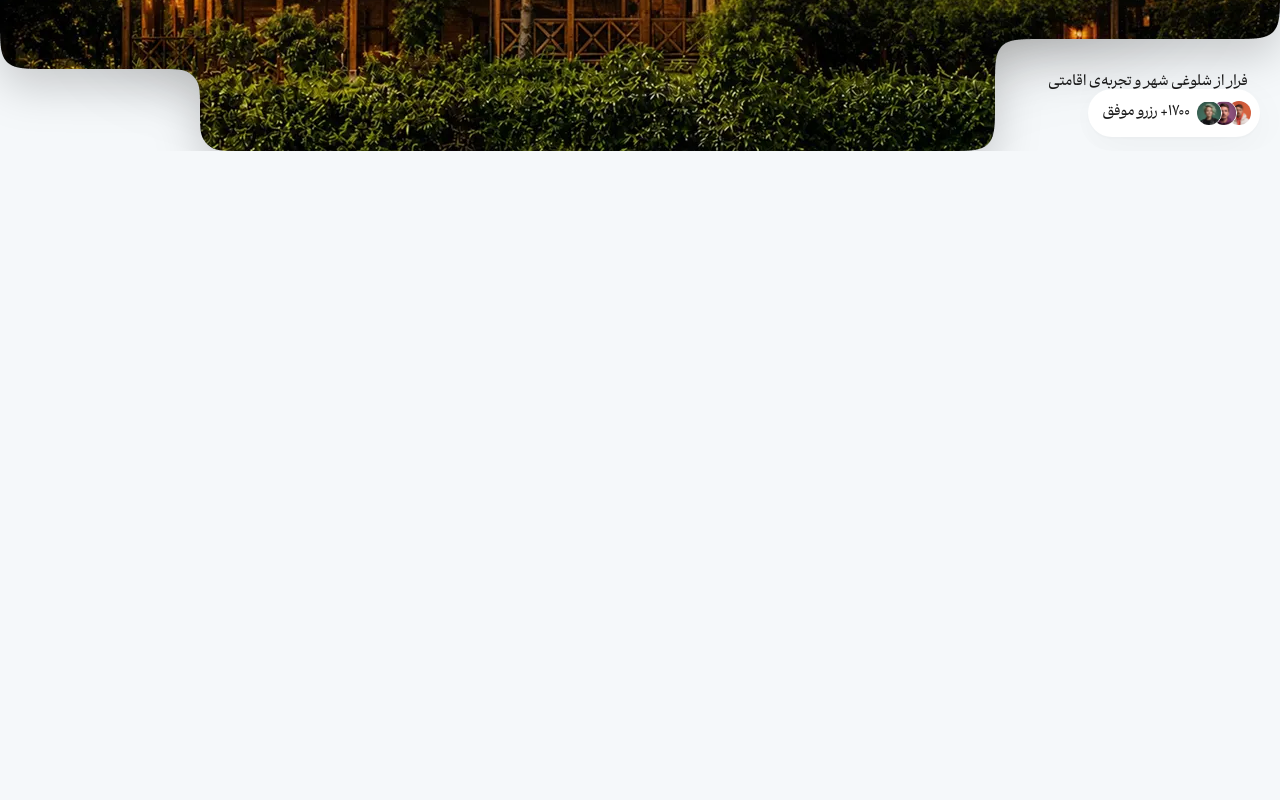
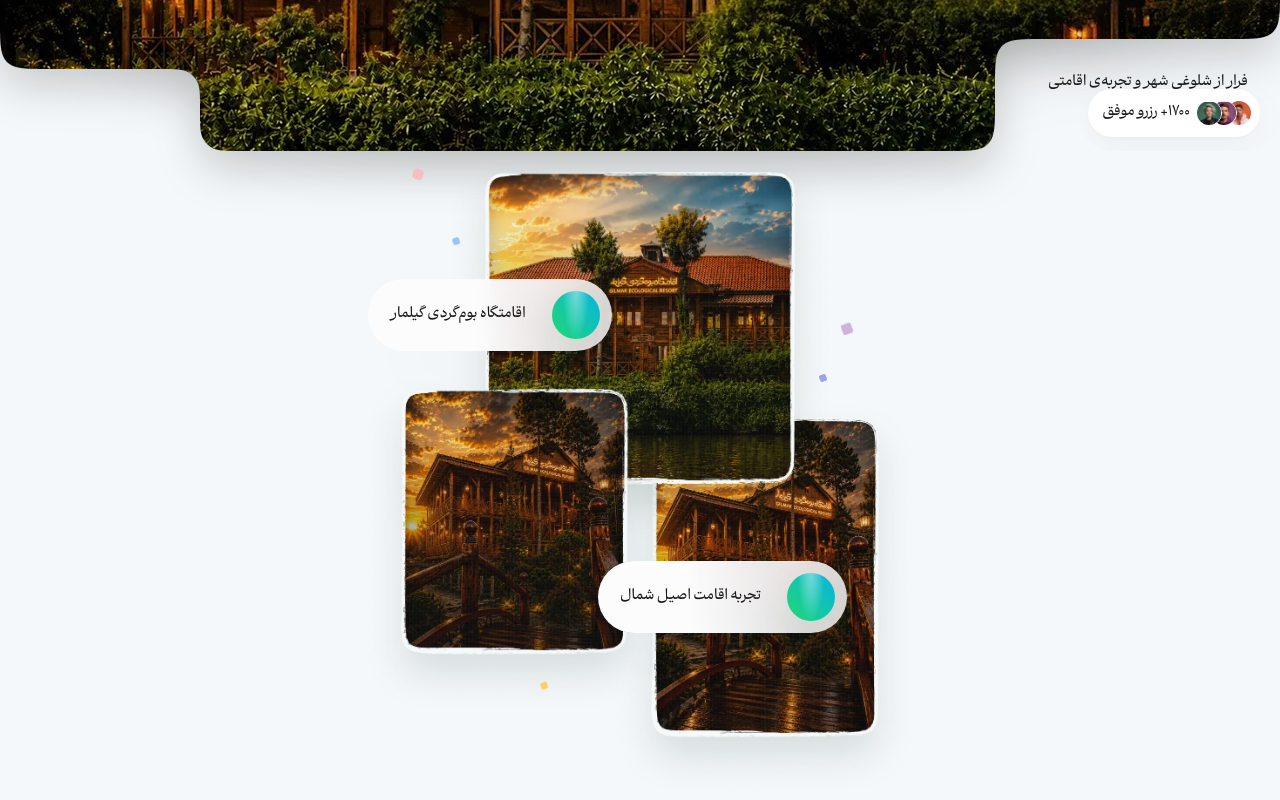
Before and after one commit to zana-abdi2002/gilmar-test, a Next.js app: page / in a window 1280 px wide. Shown: the part 782-1582 px from the top of the page. Before the commit the page ends 933 px from the top, so only its background shows below. Built offline with nearby package versions, Linux system fonts and the light colour scheme; what @mui/material-nextjs would draw is missing.

Commit message:
feat: add AboutUs section with collage and floating info pills

```diff
--- a/messages/fa.json
+++ b/messages/fa.json
@@ -31,5 +31,12 @@
     "openMenu": "باز کردن فهرست",
     "primaryNavigation": "ناوبری اصلی",
     "suites": "سوئیت‌ها و اقامتگاه"
+  },
+  "AboutUs": {
+    "Collage": {
+      "imageAlt": "تصویر اقامتگاه بوم‌گردی گیلمار در میان طبیعت شمال",
+      "resortName": "اقامتگاه بوم‌گردی گیلمار",
+      "natureCaption": "تجربه اقامت اصیل شمال"
+    }
   }
 }
--- a/src/app/globals.css
+++ b/src/app/globals.css
@@ -18,6 +18,10 @@
   --hero-gallery-shadow-hover: rgb(0 0 0 / 0.24);
   --hero-reservations-shadow:
     0 2px 2px rgb(0 0 0 / 0.02), 0 10px 41px rgb(0 0 0 / 0.04);
+  --floating-pill-start: #fcfcfd;
+  --floating-pill-end: rgb(252 252 253 / 0.83);
+  --floating-pill-shadow: 0 40px 64px -32px rgb(15 15 15 / 0.1);
+  --floating-pill-icon-shadow: 0 24px 48px rgb(0 46 37 / 0.12);
 }
 
 @theme inline {
@@ -31,6 +35,9 @@
 
   --color-primary-start: var(--primary-start);
   --color-primary-end: var(--primary-end);
+
+  --shadow-floating-pill: var(--floating-pill-shadow);
+  --shadow-floating-pill-icon: var(--floating-pill-icon-shadow);
 
   --color-primary-soft: var(--primary-soft);
 
@@ -80,3 +87,11 @@ body {
       var(--primary-end) 121.29%
     );
 }
+
+@utility bg-floating-pill {
+  background-image: linear-gradient(
+    83.59deg,
+    var(--floating-pill-start) 36.52%,
+    var(--floating-pill-end) 98.8%
+  );
+}
--- a/src/app/page.tsx
+++ b/src/app/page.tsx
@@ -1,10 +1,12 @@
+import AboutUsSection from "@/features/home/about-us-section/components/AboutUsSection";
 import HeroSection from "@/features/home/hero-section/HeroSection";
 
 export default function Home() {
   return (
     <main className="pt-10">
       <HeroSection />
-      {/*<AboutSection />
+      <AboutUsSection />
+      {/*
         <ServicesSection />
         <ResidencesSection />
         <PackagesSection />
--- /dev/null
+++ b/src/features/home/about-us-section/components/AboutUsCollage.tsx
@@ -0,0 +1,47 @@
+import { useTranslations } from "next-intl";
+import Image from "next/image";
+import AboutUseCollageImg from "../assets/about-us-collage.webp";
+import FloatingInfoPill from "./FloatingInfoPill";
+
+function AboutUsCollage() {
+  const t = useTranslations("AboutUs.Collage");
+
+  return (
+    <figure
+      className="dir-ltr relative mx-auto aspect-[582/649] w-full max-w-[582px]"
+      aria-labelledby="about-us-collage-caption"
+    >
+      <Image
+        src={AboutUseCollageImg}
+        alt={t("imageAlt")}
+        fill
+        priority
+        sizes="(min-width: 640px) 582px, calc(100vw - 2rem)"
+        className="object-contain"
+      />
+
+      {/* Resort information pill */}
+      <figcaption
+        id="about-us-collage-caption"
+        className="absolute end-[3.2646%] top-[19.7226%] [aspect-ratio:244/72] w-[41.9244%] max-w-[244px]"
+      >
+        <FloatingInfoPill
+          label={t("resortName")}
+          icon={null}
+          className="h-full max-w-none"
+        />
+      </figcaption>
+
+      {/* Nature information pill */}
+      <div className="absolute end-[42.7835%] top-[63.1741%] [aspect-ratio:249/72] w-[42.7835%] max-w-[249px]">
+        <FloatingInfoPill
+          label={t("natureCaption")}
+          icon={null}
+          className="h-full max-w-none"
+        />
+      </div>
+    </figure>
+  );
+}
+
+export default AboutUsCollage;
--- /dev/null
+++ b/src/features/home/about-us-section/components/AboutUsSection.tsx
@@ -0,0 +1,11 @@
+import AboutUsCollage from "./AboutUsCollage";
+
+function AboutUsSection() {
+  return (
+    <div>
+      <AboutUsCollage />
+    </div>
+  );
+}
+
+export default AboutUsSection;
--- /dev/null
+++ b/src/features/home/about-us-section/components/FloatingInfoPill.tsx
@@ -0,0 +1,26 @@
+import type { HTMLAttributes, ReactNode } from "react";
+
+type FloatingInfoPillProps = {
+  label: string;
+  icon: ReactNode;
+  className?: HTMLAttributes<HTMLDivElement>["className"];
+};
+
+function FloatingInfoPill({ label, icon, className }: FloatingInfoPillProps) {
+  return (
+    <div
+      className={`bg-floating-pill font-mid text-foreground shadow-floating-pill inline-flex h-18 w-full max-w-62.25 items-center justify-end gap-4 rounded-full py-3 ps-3 pe-3 text-sm leading-8 font-semibold backdrop-blur-md transition-transform duration-300 ease-out hover:scale-[1.03] motion-reduce:transition-none motion-reduce:hover:scale-100 max-md:gap-0 max-md:text-xs max-[28rem]:text-[9px] max-[22rem]:text-[6px] ${className ?? ""}`}
+    >
+      <span
+        aria-hidden="true"
+        className="bg-primary-gradient text-navbar-on-gradient shadow-floating-pill-icon flex size-12 shrink-0 items-center justify-center rounded-full"
+      >
+        {icon}
+      </span>
+
+      <span className="min-w-0 flex-1 text-center">{label}</span>
+    </div>
+  );
+}
+
+export default FloatingInfoPill;
```
Also changed, not shown: src/features/home/about-us-section/assets/about-us-collage.webp (added).
